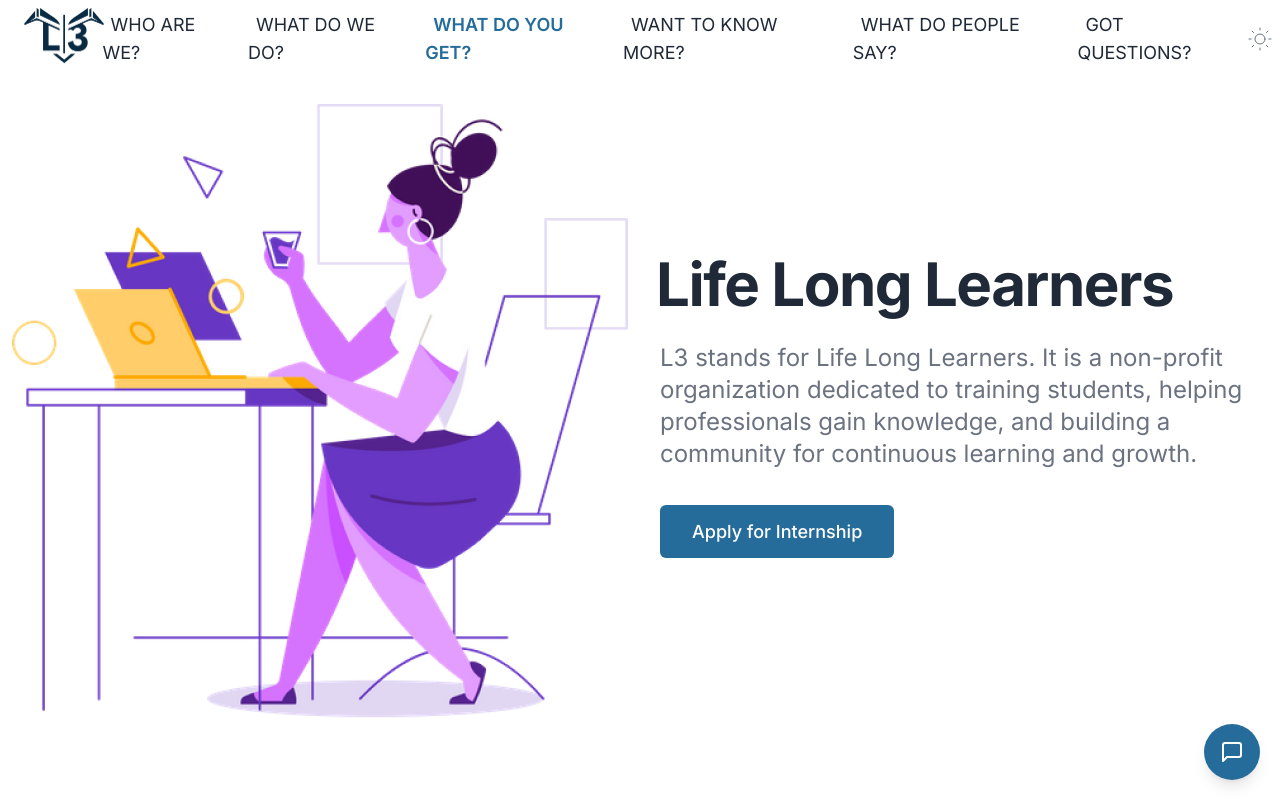
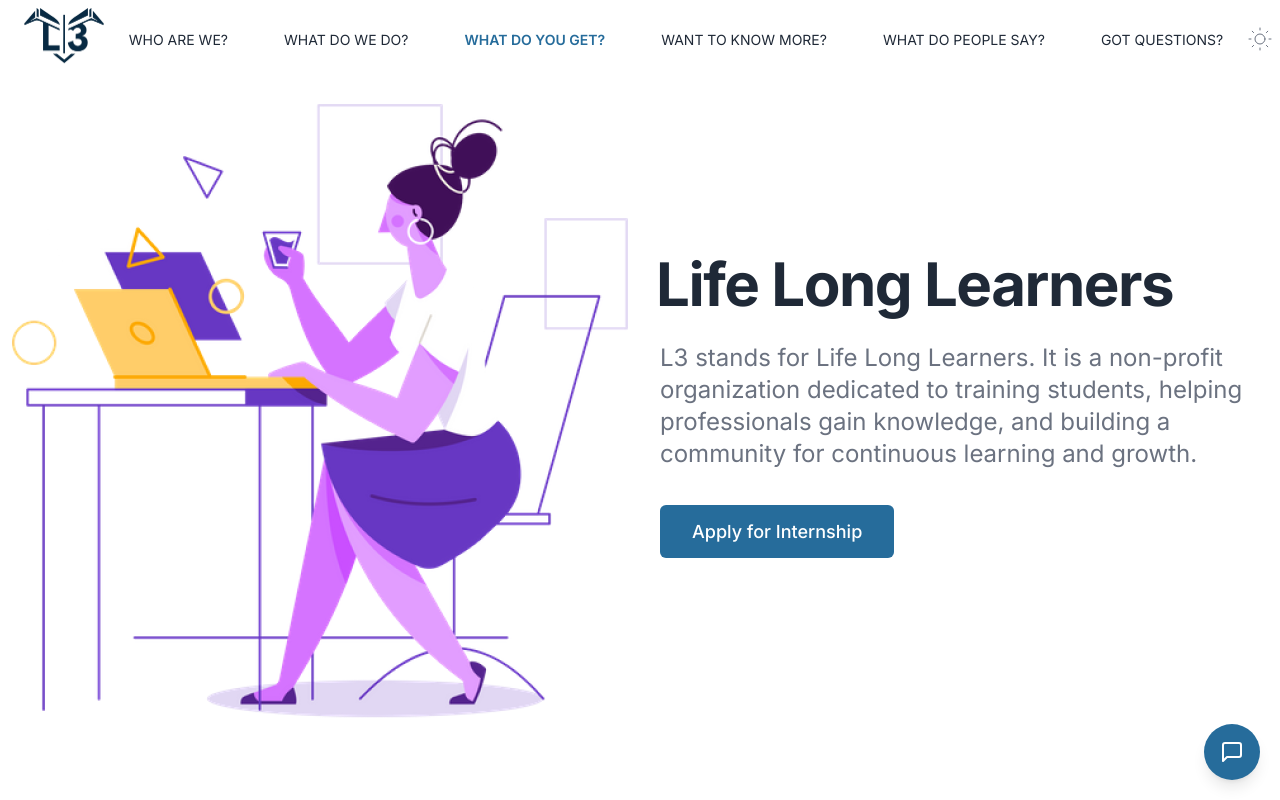
Before and after one commit to prvn-mhsh/l3squad.com, a Next.js app: page / in a window 1280 px wide. Shown: the top 800 px of the page. Built offline with nearby package versions, Linux system fonts and the light colour scheme.

Commit message:
(fixed):Nav,Faq,Benifits

```diff
--- a/src/components/Navbar.tsx
+++ b/src/components/Navbar.tsx
@@ -57,7 +57,7 @@ export const Navbar = () => {
           </div>
 
           {/* Navigation Links */}
-          <ul className="flex space-x-1">
+          <ul className="flex space-x-6">
             {sections.map((section) => (
               <li key={section.id}>
                 <Link
@@ -72,7 +72,7 @@ export const Navbar = () => {
                       });
                     }
                   }}
-                  className={`px-2 py-1 text-lg rounded-md uppercase ${
+                  className={`px-4 py-2 text-sm rounded-md uppercase ${
                     activeSection === section.id
                       ? "text-customBlue font-semibold"
                       : "text-gray-800 dark:text-gray-200 hover:text-customBlue"
```
